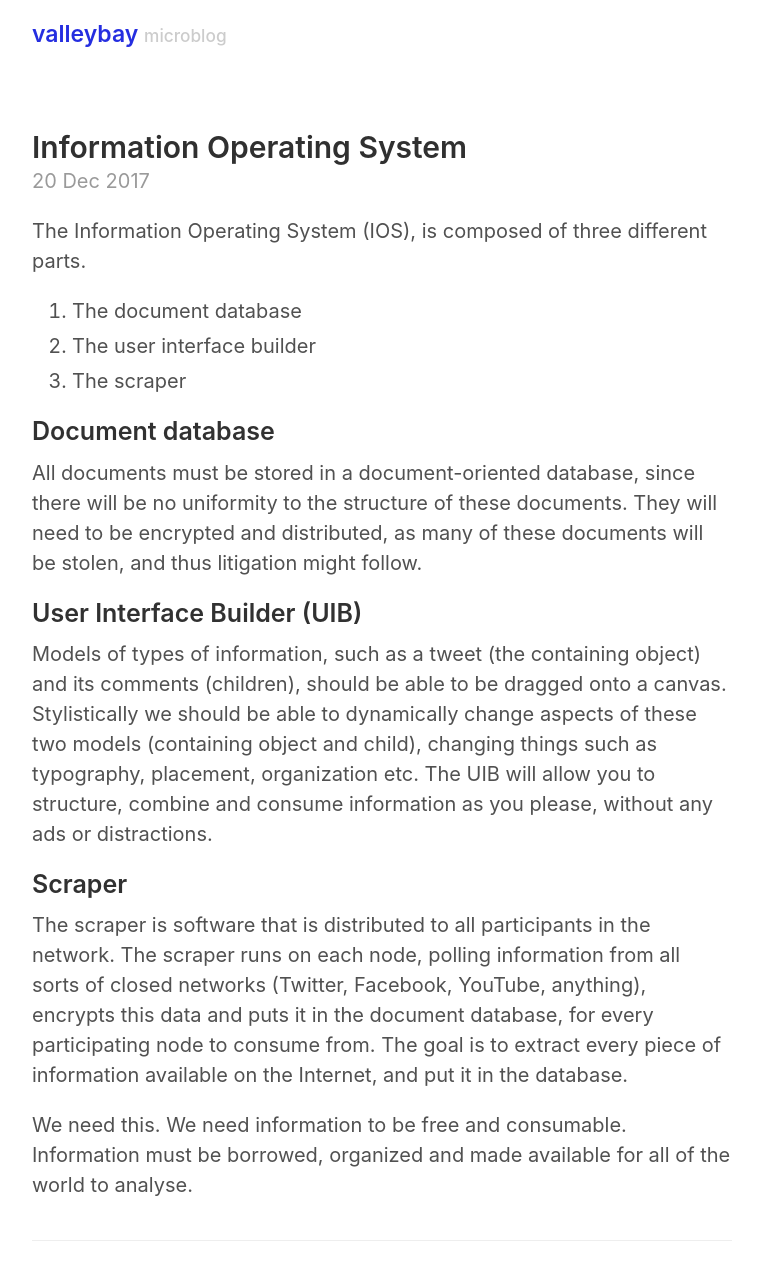
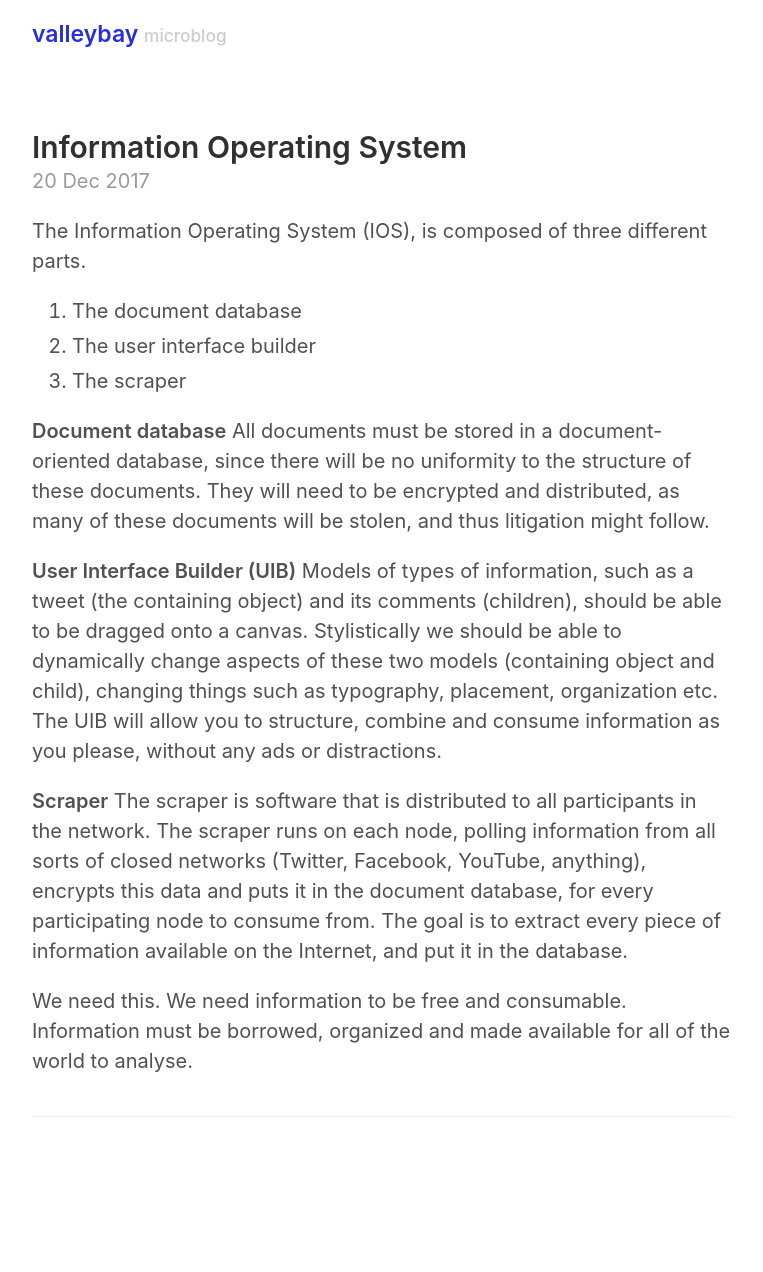
Before and after one commit to valleybay/valleybay.github.io, a Jekyll site: the page built from _posts/2017-12-20-information-operating-system.md, in a window 1280 px wide. Shown: the whole page, without its empty margins (258-1021 px from the left). Built offline with Jekyll 4.4.1, drawn with Linux system fonts in a browser that asks for light colours; after the commit the page ends 1148 px from its top, so only the background shows below that.

Commit message:
Fixed formatting

```diff
--- a/_posts/2017-12-20-information-operating-system.md
+++ b/_posts/2017-12-20-information-operating-system.md
@@ -9,13 +9,13 @@ The Information Operating System (IOS), is composed of three different parts.
 2. The user interface builder
 3. The scraper
 
-## Document database
+**Document database**
 All documents must be stored in a document-oriented database, since there will be no uniformity to the structure of these documents. They will need to be encrypted and distributed, as many of these documents will be stolen, and thus litigation might follow.
 
-## User Interface Builder (UIB)
+**User Interface Builder (UIB)**
 Models of types of information, such as a tweet (the containing object) and its comments (children), should be able to be dragged onto a canvas. Stylistically we should be able to dynamically change aspects of these two models (containing object and child), changing things such as typography, placement, organization etc. The UIB will allow you to structure, combine and consume information as you please, without any ads or distractions.
 
-## Scraper
+**Scraper**
 The scraper is software that is distributed to all participants in the network. The scraper runs on each node, polling information from all sorts of closed networks (Twitter, Facebook, YouTube, anything), encrypts this data and puts it in the document database, for every participating node to consume from. The goal is to extract every piece of information available on the Internet, and put it in the database.
 
 We need this. We need information to be free and consumable. Information must be borrowed, organized and made available for all of the world to analyse.
```
